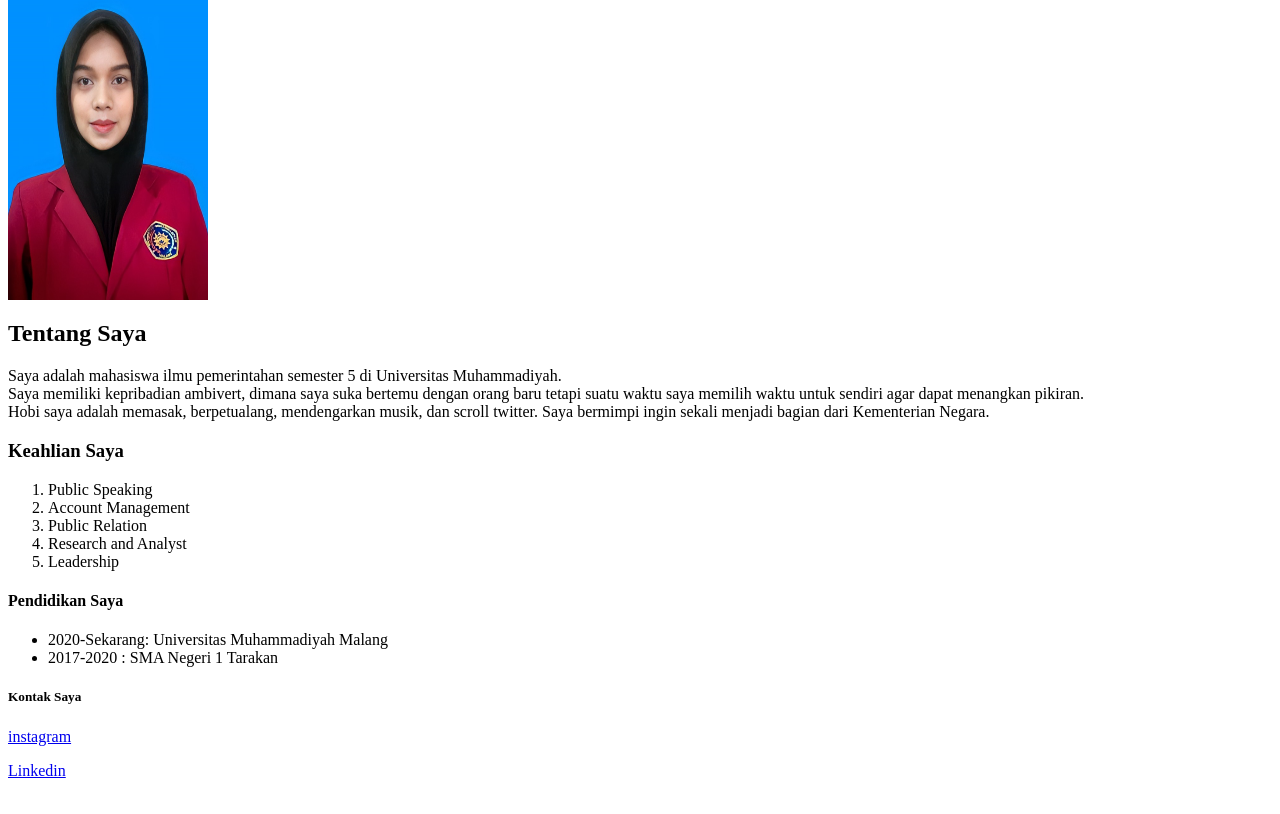
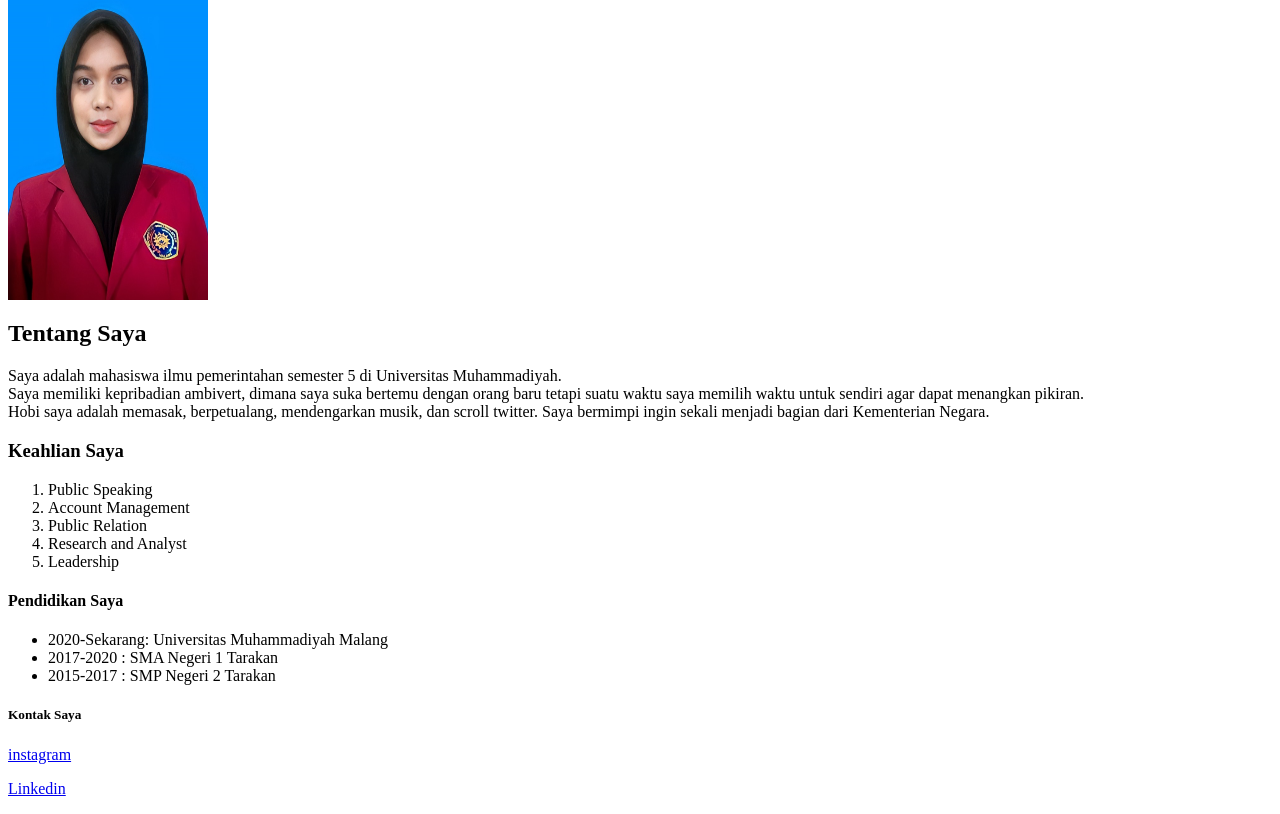
Before and after one commit to jasminevt/jasminevt.github.io, a plain HTML site: page Biodata.html in a window 1280 px wide. Shown: the part 66-880 px from the top of the page. Drawn offline with Linux system fonts and the light colour scheme.

Commit message:
seal.html

```diff
--- a/Biodata.html
+++ b/Biodata.html
@@ -17,9 +17,11 @@
             <ul>
             <li>2020-Sekarang: Universitas Muhammadiyah Malang</li>
             <li>2017-2020    : SMA Negeri 1 Tarakan</li>
+            <li>2015-2017    : SMP Negeri 2 Tarakan</li>
             </ul>
     <h5>Kontak Saya</h5>
     <p><a href="https://www.instagram.com/jasminevt/">instagram</a></p>
     <p><a href="https://www.linkedin.com/in/jasminnefridayanti/">Linkedin</a></p>
+
     </body>
 </html>
```
Also changed, not shown: seal.html (added, +4 -0 lines).
